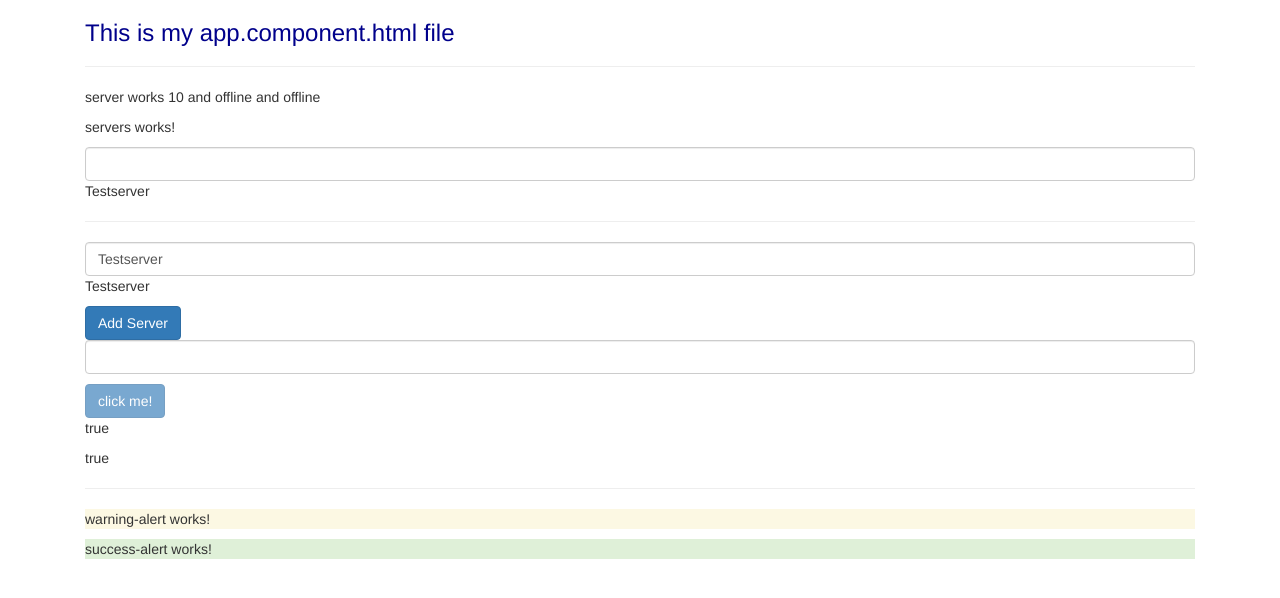
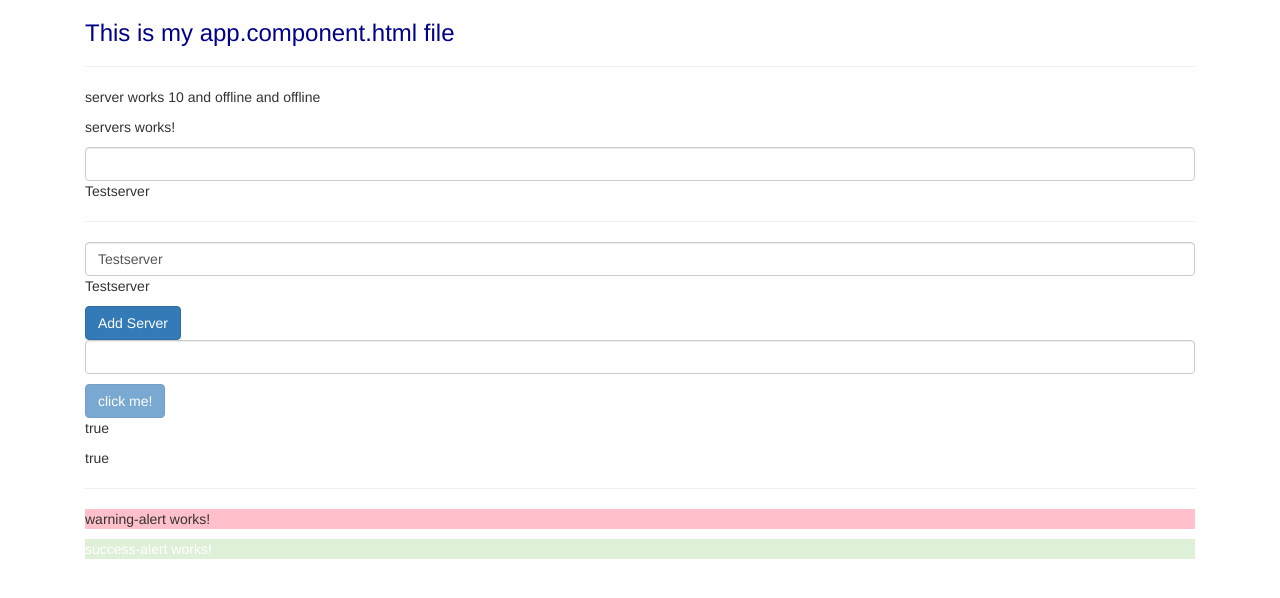
Before and after one commit to viveksoni100/angular_anaconda, an Angular app in the folder my-first-app/: page / in a window 1280 px wide. Shown: the top 598 px of the page. Built offline with nearby package versions, Linux system fonts and the light colour scheme.

Commit message:
ngStyle and ngClass learned

```diff
--- a/my-first-app/src/app/success-alert/success-alert.component.html
+++ b/my-first-app/src/app/success-alert/success-alert.component.html
@@ -1 +1 @@
-<p class="bg-success">success-alert works!</p>
+<p class="bg-success" [ngClass]="{'my-custom-class': true}">success-alert works!</p>
--- a/my-first-app/src/app/success-alert/success-alert.component.ts
+++ b/my-first-app/src/app/success-alert/success-alert.component.ts
@@ -1,11 +1,17 @@
 import { Component } from '@angular/core';
+import {CommonModule} from "@angular/common";
 
 @Component({
   selector: 'app-success-alert',
   standalone: true,
-  imports: [],
+  imports: [CommonModule],
   templateUrl: './success-alert.component.html',
-  styleUrl: './success-alert.component.css'
+  styleUrl: './success-alert.component.css',
+  styles: [`
+    .my-custom-class {
+        color: white;
+    }
+  `]
 })
 export class SuccessAlertComponent {
 
--- a/my-first-app/src/app/warning-alert/warning-alert.component.html
+++ b/my-first-app/src/app/warning-alert/warning-alert.component.html
@@ -1 +1,2 @@
-<p class="bg-warning" (mouseenter)="onMouseEnter()">warning-alert works!</p>
+<p class="bg-warning" (mouseenter)="onMouseEnter()"
+   [ngStyle]="{backgroundColor: 'Pink'}">warning-alert works!</p>
--- a/my-first-app/src/app/warning-alert/warning-alert.component.ts
+++ b/my-first-app/src/app/warning-alert/warning-alert.component.ts
@@ -1,9 +1,10 @@
 import {Component, HostBinding} from '@angular/core';
+import {CommonModule} from "@angular/common";
 
 @Component({
   selector: 'app-warning-alert',
   standalone: true,
-  imports: [],
+  imports: [CommonModule],
   templateUrl: './warning-alert.component.html',
   styleUrl: './warning-alert.component.css'
 })
```
